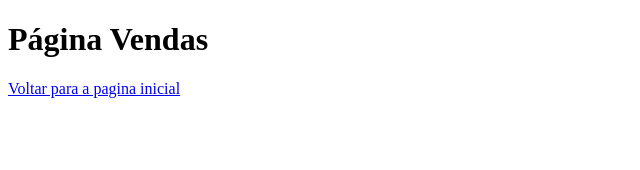
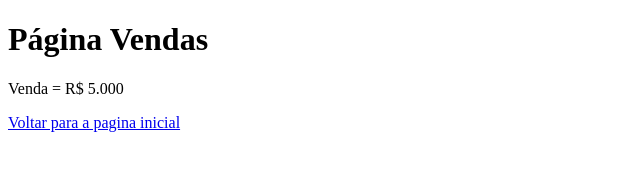
Before and after one commit to KarlosHenryque/Aulagithub, a plain HTML site: page vendas.html in a window 1280 px wide. Shown: the whole page, without its empty margins (0-640 px from the left). Drawn offline with Linux system fonts and the light colour scheme.

Commit message:
Acrescentou o valor de vendas

```diff
--- a/vendas.html
+++ b/vendas.html
@@ -7,6 +7,7 @@
 </head>
 <body>
     <h1>Página Vendas</h1>
+    <p>Venda = R$ 5.000</p>
     <a href="index.html">Voltar para a pagina inicial</a>
 </body>
 </html>
```
